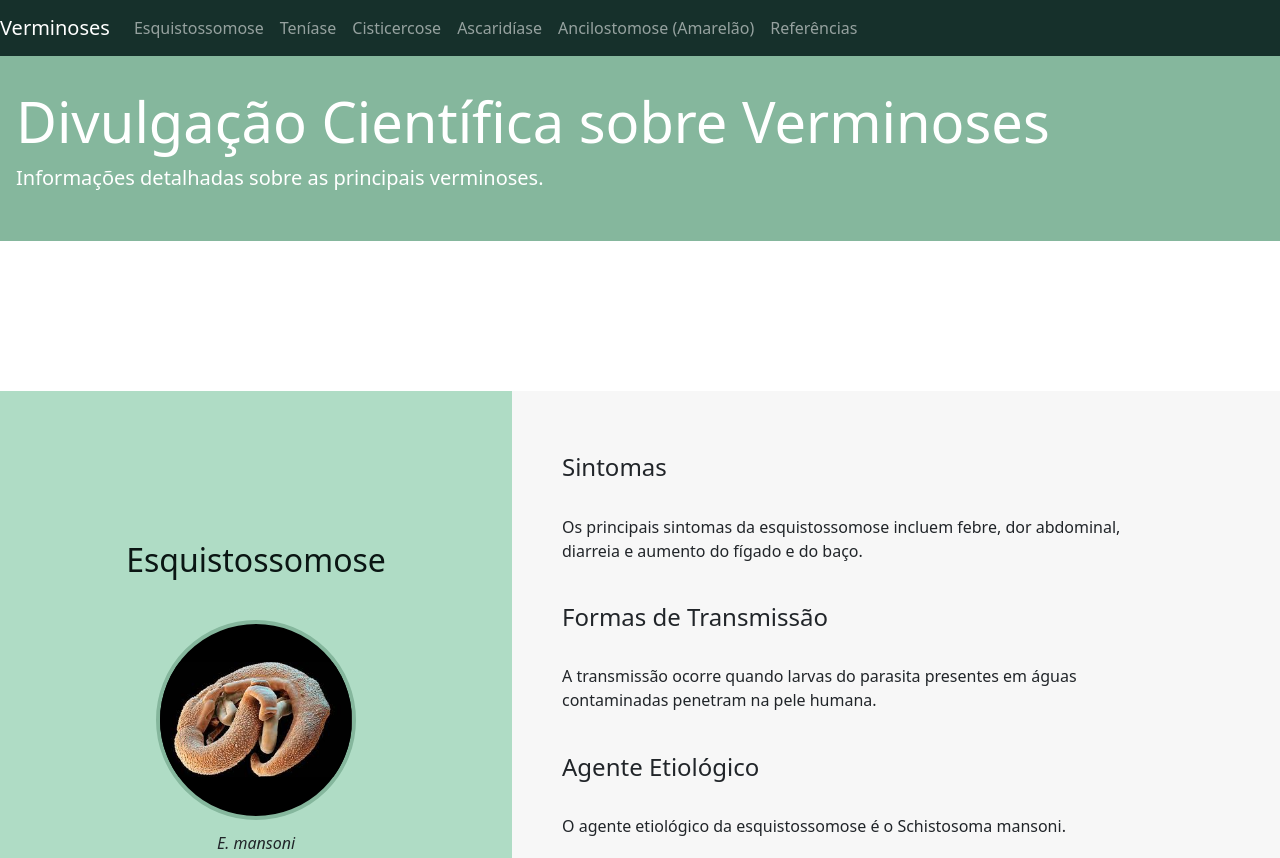
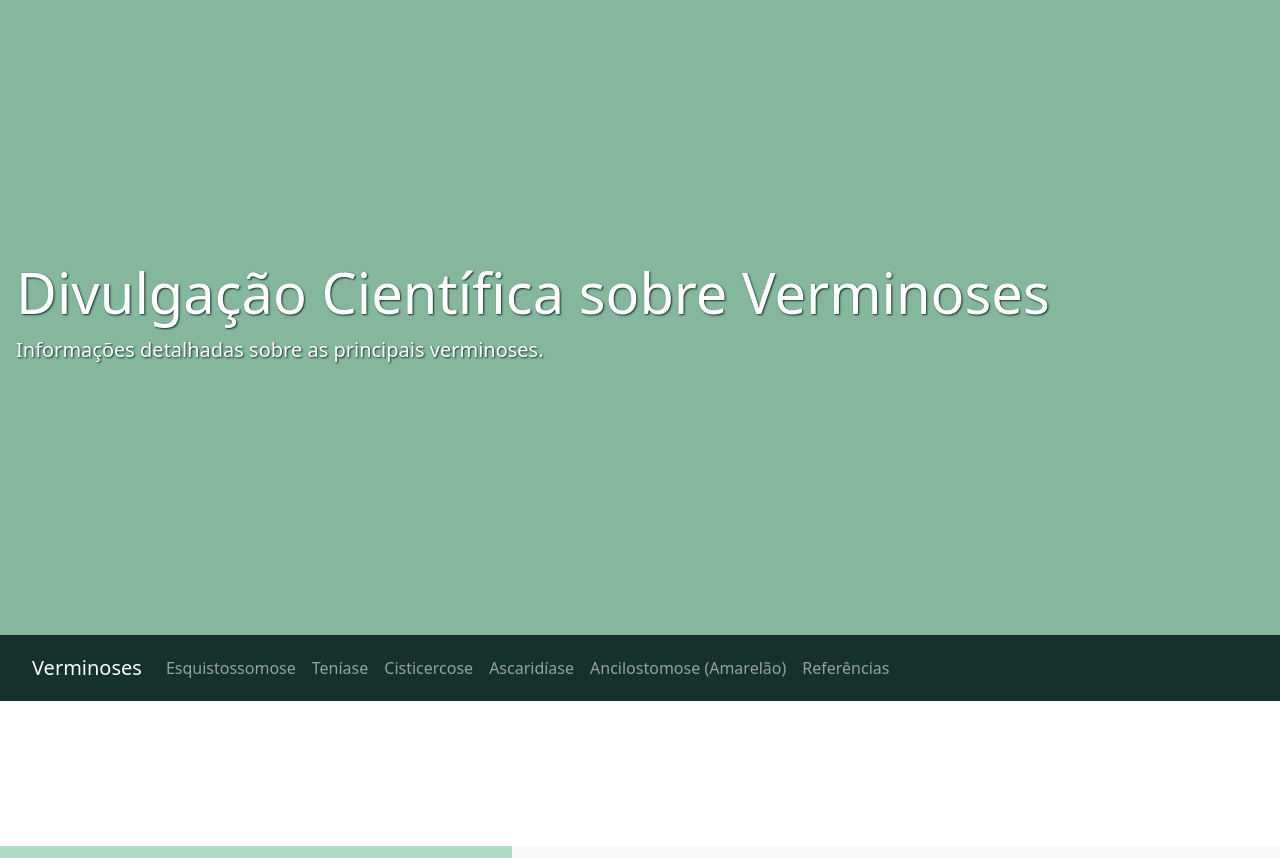
Before and after one commit to eduardovaladao/site-de-biologia, a plain HTML site: page index.html in a window 1280 px wide. Shown: the top 858 px of the page. Drawn offline with nearby package versions, Linux system fonts and the light colour scheme.

Commit message:
navbar ajustada

```diff
--- a/css/style.css
+++ b/css/style.css
@@ -28,6 +28,7 @@ section h2 {
 
 .navbar {
     background-color: var(--dark-green);
+    margin-bottom: 150px;
 }
 
 .navbar-brand,
@@ -40,14 +41,19 @@ section h2 {
 }
 
 .jumbotron {
+    height: 80vh;
+    display: flex;
+    flex-direction: column;
+    justify-content: center;
     background-color: var(--cambridge-blue);
     color: var(--dark-green);
-    padding: 2rem 1rem;
-    margin-bottom: 150px;
+    padding: 0;
 }
 
 .jumbotron h1, .jumbotron p {
+    margin-left: 1rem;
     color: var(--white);
+    text-shadow: 1px 1px 2px var(--dark-green);
 }
 
 .left-field {
--- a/index.html
+++ b/index.html
@@ -14,7 +14,18 @@
 </head>
 
 <body>
-    <nav class="navbar navbar-expand-lg navbar-dark">
+    <header class="jumbotron">
+        <h1 class="display-4">Divulgação Científica sobre Verminoses</h1>
+        <p class="lead">Informações detalhadas sobre as principais verminoses.</p>
+    </header>
+
+    <nav style="
+        padding-left: 2rem;
+        position: sticky;
+        top: 0;
+        z-index: 1;
+        outline: 5px solid var(--dark-green);
+        " class="navbar navbar-expand-lg navbar-dark">
         <a class="navbar-brand" href="#">Verminoses</a>
         <button class="navbar-toggler" type="button" data-bs-toggle="collapse" data-bs-target="#navbarNav"
             aria-controls="navbarNav" aria-expanded="false" aria-label="Toggle navigation">
@@ -31,11 +42,6 @@
             </ul>
         </div>
     </nav>
-
-    <header class="jumbotron">
-        <h1 class="display-4">Divulgação Científica sobre Verminoses</h1>
-        <p class="lead">Informações detalhadas sobre as principais verminoses.</p>
-    </header>
 
     <main>
         <section id="esquistossomose" class="my-5">
@@ -77,10 +83,7 @@
                         <img src="imgs/tenia-solium.png" alt="Imagem da Taenia solium">
                     </div>
                     <span><i>T. solium</i></span>
-                    <div class="img-field" style="
-
-                        z-index: 1;
-                    ">
+                    <div class="img-field">
                         <img style="
                             width: 100%;
                         " src="imgs/tenia-saginata.png" alt="Imagem da Taenia saginata">
```
